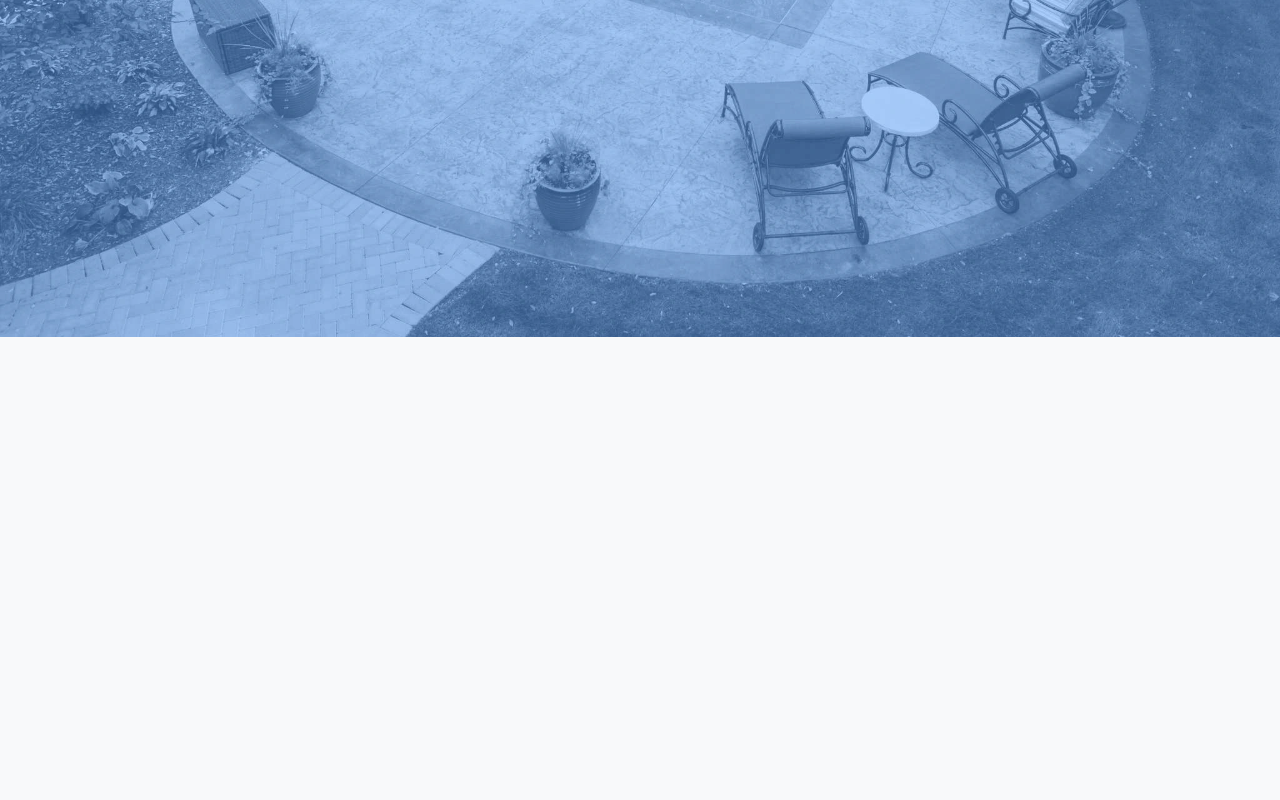
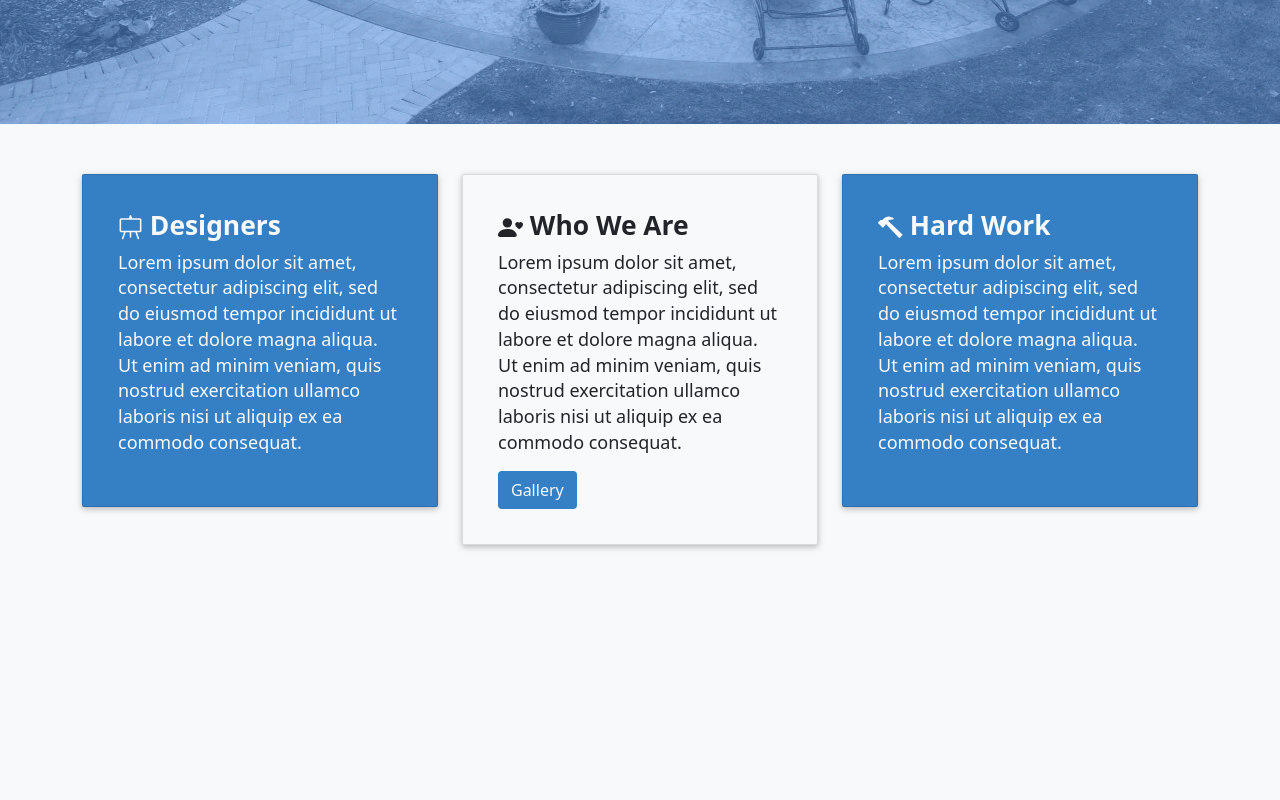
Before and after one commit to justinyates887/api-website, a React (Create React App) app in the folder client/: page /about/company in a window 1280 px wide. Shown: the part 540-1340 px from the top of the page. Built offline with nearby package versions, Linux system fonts and the light colour scheme.

Commit message:
added info card compaonant and re-worked about us page. still needs some styling

```diff
--- a/client/src/assets/styles/App.css
+++ b/client/src/assets/styles/App.css
@@ -50,31 +50,67 @@ img {
 
 /*---------------COLORS---------------------*/
 .royalBlue {
-  color: #0400de;
+  color: #0400de !important;
+}
+
+.bg-royalBlue {
+  background-color: #0400de !important;
 }
 
 .gray {
-  color: #868686;
+  color: #868686 !important;
+}
+
+.bg-gray {
+  background-color: #868686 !important;
 }
 
 .lightGray {
-  color: #c4c2cf
+  color: #c4c2cf !important;
+}
+
+.bg-lightGray {
+  background-color: #c4c2cf !important;
 }
 
 .light {
-  color: #f8f9fa;
+  color: #f8f9fa !important;
+}
+
+.bg-light {
+  background-color: #f8f9fa !important;
 }
 
 .dark {
-  color: #343a40;
+  color: #343a40 !important;
+}
+
+.bg-dark {
+  background-color: #343a40 !important;
 }
 
 .offsetBlue {
-  color: #2d4957
+  color: #2d4957 !important;
+}
+
+.bg-offsetBlue {
+  background-color: #2d4957 !important;
 }
 
 .lightBlue {
-  color: #70aaf5;
+  color: #bfd8fa !important;
+}
+
+.bg-lightBlue {
+  background-color: #bfd8fa !important;
+}
+
+.mutedBlue{
+  color: #0073de !important;
+}
+
+.bg-mutedBlue{
+  background-color: #357fc5 !important;
 }
 
 /* ----------------Scrollbar------------------------ */
@@ -119,17 +155,18 @@ background: rgba(255, 255, 255, 0.4);
 
 .img-wrapper {
   position: relative;
+  height: auto;
 }
 
 .img-responsive {
-  min-width: 100%;
-  min-height: 100%;
+  height: 40rem;
+  width: 110%;
 }
 
 .img-overlay {
   position: absolute;
   align-items: center;
-  top: 20%;
+  top: 5rem;
   bottom: 0%;
   left: 0%;
   right: 0%;
@@ -319,3 +356,41 @@ ul.timeline > li:before {
 .margin-top-lower {
   margin-top: 5%;
 }
+
+/* ------------------------------About Us---------------------------------- */
+.about-us .card {
+  display: block;
+  width: auto;
+    margin-bottom: 10px;
+    line-height: 1.42857143;
+    background-color: #fff;
+    border-radius: 2px;
+    box-shadow: 0 2px 5px 0 rgba(0,0,0,0.16),0 2px 10px 0 rgba(0,0,0,0.12);
+    transition: box-shadow .25s;
+}
+.about-us .card:hover {
+  box-shadow: 0 8px 17px 0 rgba(0,0,0,0.2),0 6px 20px 0 rgba(0,0,0,0.19);
+}
+.about-us .img-card {
+  width: 100%;
+  height:200px;
+  border-top-left-radius:2px;
+  border-top-right-radius:2px;
+  display:block;
+    overflow: hidden;
+}
+.about-us .img-card img{
+  width: 100%;
+  height: 200px;
+  object-fit:cover;
+  transition: all .25s ease;
+}
+.about-us .card-content {
+  padding:15px;
+  text-align:left;
+}
+.about-us .card-title {
+  margin-top:0px;
+  font-weight: 700;
+  font-size: 1.65em;
+}
--- /dev/null
+++ b/client/src/components/InfoCard/index.jsx
@@ -0,0 +1,30 @@
+import React from "react";
+
+function handleButton(props){
+    //Button array should be formatted as and array of strings: [link, text, className]
+    if(!props.button){
+        return
+    } else {
+        return (
+            <button className={props.button[2]} href={props.button[0]}>{props.button[1]}</button>
+        )
+    }
+}
+
+export function InfoCard(props){
+    return(
+        <>
+            <div className="col-md-4">
+                <div className={`card text-center ${props.background}`}>
+                    <div className="card-content">
+                        <h5 className="card-title"><span dangerouslySetInnerHTML={{__html: props.icon}}></span>{props.title}</h5>
+                        <p>{props.text}</p>
+                        {
+                            handleButton(props)
+                        }
+                    </div>
+                </div>
+            </div>
+        </>
+    )
+}
--- a/client/src/components/index.jsx
+++ b/client/src/components/index.jsx
@@ -4,3 +4,4 @@ export { Footer } from './Footer'
 export { useForm } from './FormControl/useForm'
 export { StarRating } from './StarRating'
 export { GallerySlider } from './GallerySlider'
+export { InfoCard } from './InfoCard'
--- a/client/src/pages/about/subpages/company.jsx
+++ b/client/src/pages/about/subpages/company.jsx
@@ -1,6 +1,6 @@
 import React from "react";
 import VisibilitySensor from "react-visibility-sensor";
-import { NavHeader, Footer, Loading } from "../../../components";
+import { NavHeader, Footer, Loading, InfoCard } from "../../../components";
 import Banner from '../../../assets/img/banner-white.webp'
 import People from '../../../assets/img/people.jpg'
 import PoolOne from '../../../assets/img/pool-one.webp'
@@ -8,7 +8,6 @@ import PoolOne from '../../../assets/img/pool-one.webp'
 export function Company({ History }) {
 
     const [loading, setLoading] = React.useState(true);
-
     React.useEffect( () => {
         setLoading(false);
     }, [])
@@ -20,8 +19,9 @@ export function Company({ History }) {
         ) : (
             <>
             <NavHeader />
+
                   <div className="img-wrapper">
-                    <img src={ PoolOne } height="80%" width="100%" className="img-responsive" alt="Background: A simple backyard pool surrounded by trees."></img>
+                    <img src={ PoolOne } className="img-responsive" alt="Background: A simple backyard pool surrounded by trees."></img>
                   </div>
 
                   <div className="container-fluid m-0">
@@ -32,34 +32,63 @@ export function Company({ History }) {
                       </div>
                   </div>
 
+                  </div>
+
+
                   <VisibilitySensor>
                     {({ isVisible }) => (
-                  <div className={isVisible ? "card center mb-4 mt-4 fade-in appear" : "card center mb-4 mt-4 fade-in"} style={{width: '97%'}}>
-                    <div className="row mt-4">
-                        <div className="col-sm">
-                          <img src={ People } alt="Employees doing various activities." height='100%' width="80%"></img>
+                      <>
+                      <div className="container about-container mb-5">
+                        <div className="row mb-0 align-content-center justify-content-center about-us">
+                          <InfoCard
+                            background='bg-mutedBlue text-light'
+                            icon='<svg xmlns="http://www.w3.org/2000/svg" width="25" height="25" fill="currentColor" class="bi bi-easel" viewBox="0 0 16 16">
+                            <path d="M8 0a.5.5 0 0 1 .473.337L9.046 2H14a1 1 0 0 1 1 1v7a1 1 0 0 1-1 1h-1.85l1.323 3.837a.5.5 0 1 1-.946.326L11.092 11H8.5v3a.5.5 0 0 1-1 0v-3H4.908l-1.435 4.163a.5.5 0 1 1-.946-.326L3.85 11H2a1 1 0 0 1-1-1V3a1 1 0 0 1 1-1h4.954L7.527.337A.5.5 0 0 1 8 0zM2 3v7h12V3H2z"/>
+                          </svg>'
+                            title=' Designers'
+                            text='Lorem ipsum dolor sit amet, consectetur adipiscing elit, sed do eiusmod tempor incididunt ut labore et dolore magna aliqua. Ut enim ad minim veniam, quis nostrud exercitation ullamco laboris nisi ut aliquip ex ea commodo consequat.'
+                            />
+                          <InfoCard
+                            background='bg-light text-dark'
+                            icon='<svg xmlns="http://www.w3.org/2000/svg" width="25" height="25" fill="currentColor" class="bi bi-person-heart" viewBox="0 0 16 16">
+                            <path d="M9 5a3 3 0 1 1-6 0 3 3 0 0 1 6 0Zm-9 8c0 1 1 1 1 1h10s1 0 1-1-1-4-6-4-6 3-6 4Zm13.5-8.09c1.387-1.425 4.855 1.07 0 4.277-4.854-3.207-1.387-5.702 0-4.276Z"/>
+                          </svg>'
+                            title=' Who We Are'
+                            button={['/services/residential', 'Gallery', 'btn bg-mutedBlue text-light']}
+                            text='Lorem ipsum dolor sit amet, consectetur adipiscing elit, sed do eiusmod tempor incididunt ut labore et dolore magna aliqua. Ut enim ad minim veniam, quis nostrud exercitation ullamco laboris nisi ut aliquip ex ea commodo consequat.'
+                            />
+                          <InfoCard
+                            background='bg-mutedBlue text-light'
+                            icon='<svg xmlns="http://www.w3.org/2000/svg" width="25" height="25" fill="currentColor" class="bi bi-hammer" viewBox="0 0 16 16">
+                            <path d="M9.972 2.508a.5.5 0 0 0-.16-.556l-.178-.129a5.009 5.009 0 0 0-2.076-.783C6.215.862 4.504 1.229 2.84 3.133H1.786a.5.5 0 0 0-.354.147L.146 4.567a.5.5 0 0 0 0 .706l2.571 2.579a.5.5 0 0 0 .708 0l1.286-1.29a.5.5 0 0 0 .146-.353V5.57l8.387 8.873A.5.5 0 0 0 14 14.5l1.5-1.5a.5.5 0 0 0 .017-.689l-9.129-8.63c.747-.456 1.772-.839 3.112-.839a.5.5 0 0 0 .472-.334z"/>
+                          </svg>'
+                            title=' Hard Work'
+                            text='Lorem ipsum dolor sit amet, consectetur adipiscing elit, sed do eiusmod tempor incididunt ut labore et dolore magna aliqua. Ut enim ad minim veniam, quis nostrud exercitation ullamco laboris nisi ut aliquip ex ea commodo consequat.'
+                            />
                         </div>
-                        <div className="col-sm">
-                            <div className="card-body text-center">
-                                <h2 className="card-title">A History of Good People</h2>
-                                <p className="card-text mt-3">
-                                    Associated Pools Inc. comes from generations of driven, motivated individuals. Founded by Ron Kitterer in 1984,
-                                    Associated ran under his ownership for over ten years, until he handed down the business to his trusted foreman,
-                                    Mark  Polivka. Mark grew the company and its network for the next two decades until he, following in Ron's footsteps,
-                                    handed it down to his foreman, Bryan Yates.
-                                    <br />
-                                    <br />
-                                    Bryan has since grown the company, expanding to more and more residential customers and projects. With the expansion
-                                    he has founda strong team, motivated to provide the high standard of quality Associated Pools is known for.
-                                </p>
-                            </div>
+
+                        <div className={isVisible ? "row mb-0 align-content-center justify-content-center about-us fade-in appear" : "row mb-0 align-content-center justify-content-center about-us fade-in"}>
+                          <InfoCard
+                            background='bg-lightBlue text-dark'
+                            title='Ethics'
+                            text='Lorem ipsum dolor sit amet, consectetur adipiscing elit, sed do eiusmod tempor incididunt ut labore et dolore magna aliqua. Ut enim ad minim veniam, quis nostrud exercitation ullamco laboris nisi ut aliquip ex ea commodo consequat.'
+                          />
+                          <InfoCard
+                            background='bg-mutedBlue text-light'
+                            title='Family'
+                            text='Lorem ipsum dolor sit amet, consectetur adipiscing elit, sed do eiusmod tempor incididunt ut labore et dolore magna aliqua. Ut enim ad minim veniam, quis nostrud exercitation ullamco laboris nisi ut aliquip ex ea commodo consequat.'
+                          />
+                          <InfoCard
+                            background='bg-lightBlue text-dark'
+                            title='Customer Oriented'
+                            text='Lorem ipsum dolor sit amet, consectetur adipiscing elit, sed do eiusmod tempor incididunt ut labore et dolore magna aliqua. Ut enim ad minim veniam, quis nostrud exercitation ullamco laboris nisi ut aliquip ex ea commodo consequat.'
+                          />
                         </div>
                       </div>
-                  </div>
+                      </>
                     )}
                 </VisibilitySensor>
 
-              </div>
               <Footer className="mt-auto"/>
             </>
         )}
--- a/client/src/pages/home/index.jsx
+++ b/client/src/pages/home/index.jsx
@@ -18,10 +18,10 @@ export function Home({ History }) {
             <>
                 <NavHeader />
                 <div className="container-fluid m-0 p-0">
-                    <div className="row ">
+                    <div className="row mb-0 p-0">
                         <div className="col">
                             <div className="img-wrapper">
-                                <video loop height="50%" autoPlay={true} muted={true} className="mt-auto img-responsive">
+                                <video loop autoPlay={true} muted={true} className="mt-auto img-responsive">
                                     <source src={ homeVideo } />
                                     Browser does not support video.
                                 </video>
```
Also changed, not shown: client/src/pages/about/subpages/people.jsx (+5 -5 lines), 1 other file (tests, documents, lock files or other folders).
